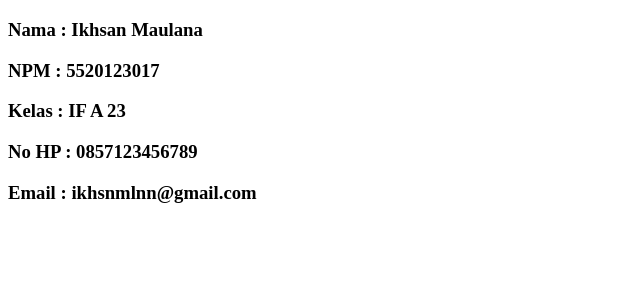
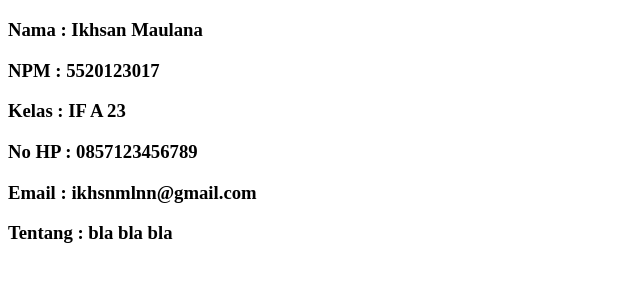
Before and after one commit to Ikhsnmlnn/T4Praktikum, a plain HTML site: page index.html in a window 1280 px wide. Shown: the part 61-342 px from the top of the page, without its empty margins (0-640 px from the left). Drawn offline with Linux system fonts and the light colour scheme.

Commit message:
Menambahkan Tentang

```diff
--- a/index.html
+++ b/index.html
@@ -10,5 +10,6 @@
     <h3>Kelas : IF A 23</h3>
     <h3>No HP : 0857123456789</h3>
     <h3>Email : ikhsnmlnn@gmail.com</h3>
+    <h3>Tentang : bla bla bla</h3>
 </body>
 </html>
```
